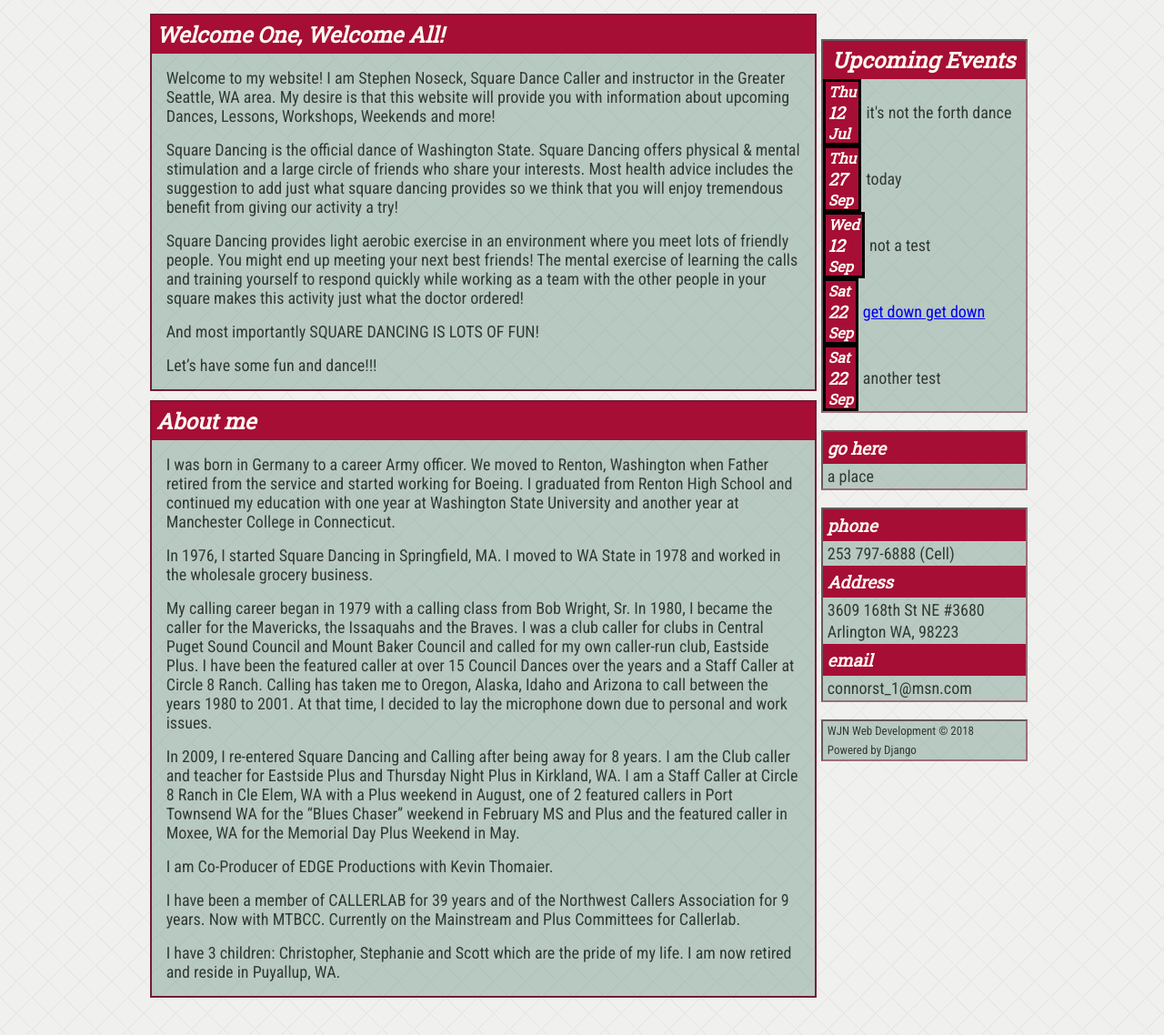
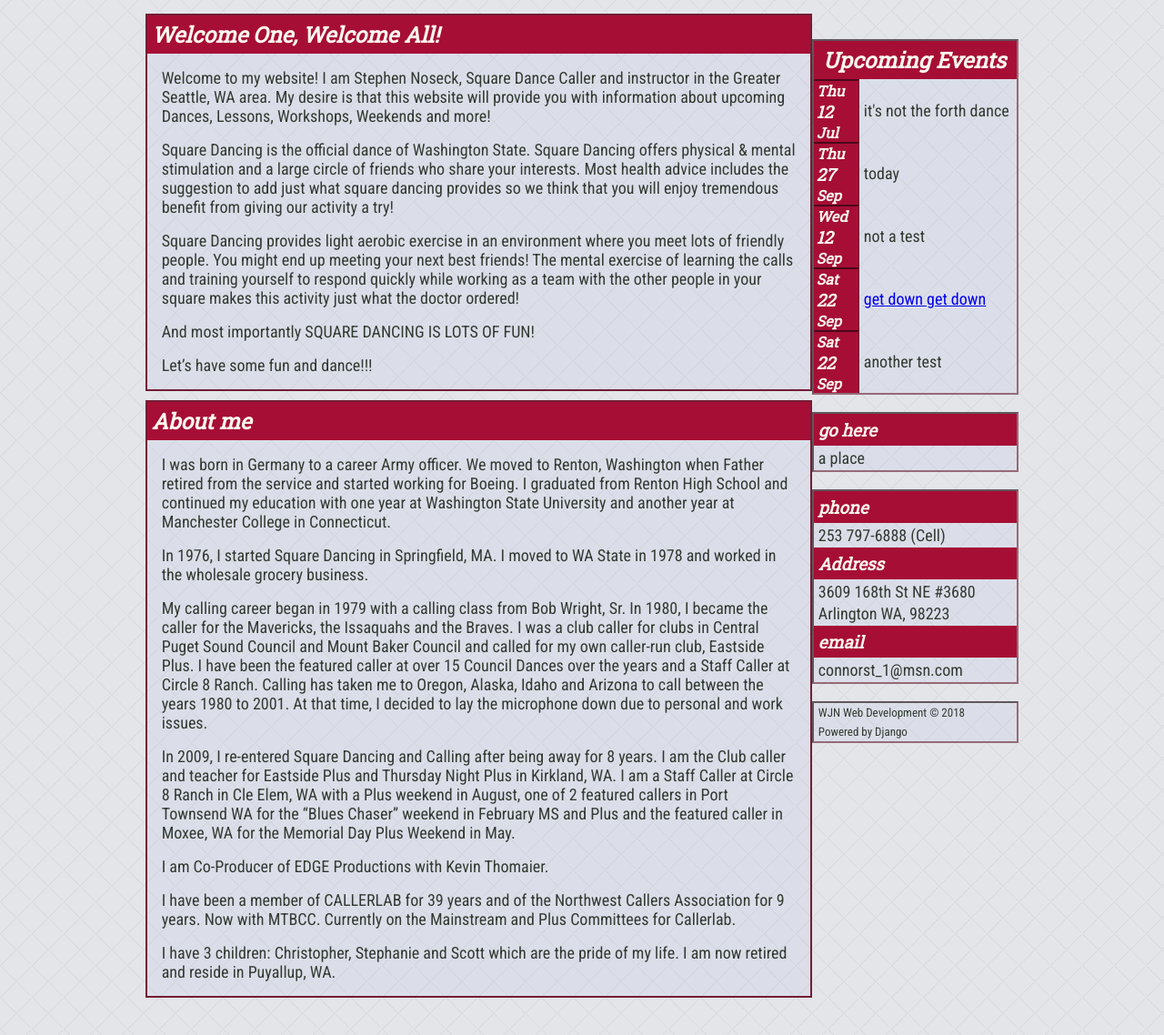
Before and after one commit to winstonsummers/SquareCall, a Django app: page / in a window 1280 px wide. Shown: the part 41-1179 px from the top of the page at 91% size. Run offline with Django 3.2, Linux system fonts and the light colour scheme; data comes from the database, SQL or seed files in the repository; some web fonts are replaced.

Commit message:
cleaned up some styling, better color scheme, may revisit

```diff
--- a/Stevie/static/styles.css
+++ b/Stevie/static/styles.css
@@ -5,7 +5,7 @@
 */
 
 body {
-    background-color: #f0f0ee;
+    background-color: #e3e5e9;
     background-image: url("./always-grey2.png");
     text-align: center;
     color: #313a32;
@@ -42,7 +42,7 @@ ul{
     }
     .cal-sec{
         display: grid;
-        grid-template-columns: auto 1fr;
+        grid-template-columns: 50px 1fr;
     }
 }
 @media screen and (min-width: 400px){
@@ -61,10 +61,10 @@ ul{
     }
     .cal-sec{
         display: grid;
-        grid-template-columns: auto 1fr;
+        grid-template-columns: 50px 1fr;
     }
 }
-@media screen and (min-width: 450px){
+/* @media screen and (min-width: 690px){
 	.wrapper{
 		grid-template-columns: 10% 60% 20% 5% 5%;
 		grid-template-rows: 50px 20px auto 15px;
@@ -80,10 +80,10 @@ ul{
     }
     .cal-sec{
         display: grid;
-        grid-template-columns: auto 1fr;
+        grid-template-columns: 45px 1fr;
     }
-}
-@media screen and (min-width: 730px){
+} */
+@media screen and (min-width: 767px){
 	.wrapper{
 		grid-template-columns: 12% 58% 18% 6% 6%;
         grid-template-rows: 20px 20px auto 15px;
@@ -99,12 +99,12 @@ ul{
     }
     .cal-sec{
         display: grid;
-        grid-template-columns: auto 1fr;
+        grid-template-columns: 50px 1fr;
     }
 }
 @media screen and (min-width: 1400px){
 	.wrapper{
-		grid-template-columns: 24% 39% 13% 12% 12%;
+		grid-template-columns: 20% 39% 13% 12% 16%;
         grid-template-rows: 20px 20px auto 15px;
     }
     .content{
@@ -115,14 +115,10 @@ ul{
         grid-column: 3/5;
         grid-row: 3/4;
     }
-    .cal-sec{
-        display: grid;
-        grid-template-columns: auto 1fr;
-    }
 }
 @media screen and (min-width: 2000px){
 	.wrapper{
-		grid-template-columns: 24% 39% 13% 12% 12%;
+		grid-template-columns: 20% 39% 13% 12% 16%;
 		grid-template-rows: 20px 20px auto 15px;
     }
     .content{
@@ -132,10 +128,6 @@ ul{
     .side{
         grid-column: 3/5;
         grid-row: 3/4;
-    }
-    .cal-sec{
-        display: grid;
-        grid-template-columns: auto 1fr;
     }
 }
 nav{
@@ -191,7 +183,7 @@ nav a{
 }
 section{
     border: 2px solid #741C35;
-    background-color: #5f8a7c62;
+    background-color: #9eacda1e;
     margin-top: 10px;
     text-align: left;
     overflow: auto;
@@ -229,7 +221,9 @@ section h1, h3, h4{
 }
 article{
     background-color: #a60e35;
-    border: 3px solid black;
+    border: #6b2436a2 inset 2px;
+    border-left: none;
+    border-bottom: none;
 }
 article *{
     margin: 0 3px;
```
